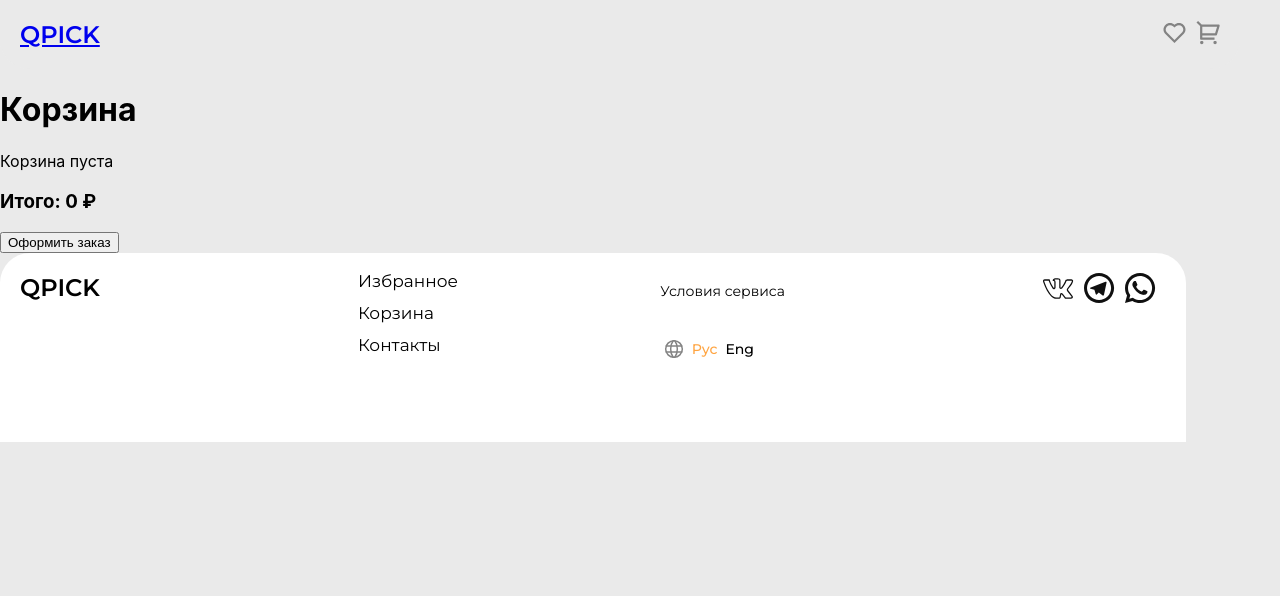
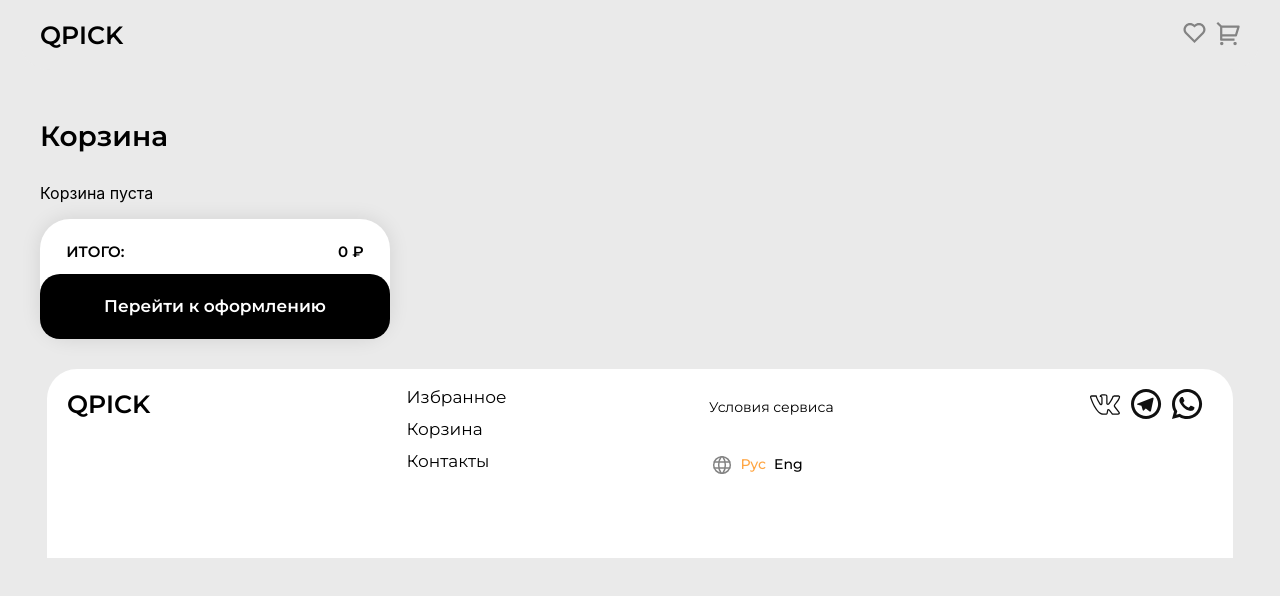
Before and after one commit to Fencerror/QPickShop, a React (Create React App) app: page /cart in a window 1280 px wide. Shown: the top 596 px of the page. Built offline with nearby package versions, Linux system fonts and the light colour scheme.

Commit message:
starting work on the cart page

```diff
--- a/src/entities/product/mock/headphones.ts
+++ b/src/entities/product/mock/headphones.ts
@@ -19,5 +19,26 @@ export const headphones = [
     title: "Apple EarPods",
     price: 2127,
     rate: 3.6,
+  },
+  {
+    id: 4,
+    img: "/assets/products/AppleBYZS852I.png",
+    title: "Apple BYZ S852I",
+    price: 2927,
+    rate: 4.7,
+  },
+  {
+    id: 5,
+    img: "/assets/products/AppleEarPods.png",
+    title: "Apple EarPods",
+    price: 3927,
+    rate: 2.7,
+  },
+  {
+    id: 6,
+    img: "/assets/products/appleairpods3.png",
+    title: "Apple EarPods",
+    price: 2127,
+    rate: 3.6,
   }
 ] as const;
--- a/src/pages/cart-page/index.tsx
+++ b/src/pages/cart-page/index.tsx
@@ -2,7 +2,7 @@ import { Link } from "react-router-dom";
 import styles from "./styles.module.css";
 import { CartItemCard } from "../../widgets/cart-item-card";
 import { useCart } from "../../entities/cart/model";
-
+import { TotalPrice } from "../../widgets/total-price";
 
 
 export const CartPage = () => {
@@ -14,10 +14,10 @@ export const CartPage = () => {
   } = useCart();
 
   return (
-    <div>
-      <header className={styles["catalog-header"]}>
+    <div className={styles["cart-page"]}>
+      <header className={styles["cart-header"]}>
         <div className={styles["shop-name-text"]}>
-          <Link to="/catalog"><h3><b>QPICK</b></h3></Link>
+          <Link to="/catalog"  className={styles["shop-name-text-link"]} ><h3><b>QPICK</b></h3></Link>
         </div>
         <div className={styles["header-buttons"]}>
           <a href="#">
@@ -48,10 +48,8 @@ export const CartPage = () => {
           </div>
         )}
 
-        <div className={styles.summary}>
-          <h3>Итого: {totalPrice} ₽</h3>
-          <button className={styles.checkoutButton}>Оформить заказ</button>
-        </div>
+        <TotalPrice totalPrice={totalPrice} />
+
       </main>
       <footer className={styles["catalog-footer"]}>
          <div className={styles["shop-name-text"]}>
--- a/src/pages/cart-page/styles.module.css
+++ b/src/pages/cart-page/styles.module.css
@@ -1,11 +1,11 @@
-.catalog-page{
+.cart-page{
   display: flex;
   flex-direction: column;
   align-items: center;
   background-color: var(--bg-color);
 }
 
-.catalog-header {
+.cart-header {
   display: flex;
   position: sticky;
   top:0;
@@ -17,12 +17,23 @@
   width: 1200px;
 }
 
+
 .shop-name-text h3 {
   font-family: 'Montserrat', sans-serif;
-  font-size: 24px;
+  font-size: 25px;
   font-weight: 700;
   margin: 0;
 }
+
+.shop-name-text-link {
+  text-decoration: none;
+  color: black;
+  font-size: 25px;
+  font-family: 'Montserrat', sans-serif;
+  font-weight: 700;
+  margin: 0;
+}
+
 
 .header-buttons {
   display: flex;
@@ -30,16 +41,61 @@
   gap: 10px;
 }
 
-.catalog-main {
-  padding: 20px;
+.main {
+  flex: 1;
+  padding: 30px;
+  max-width: 1200px;
+  margin: 0 auto;
+  width: 100%;
 }
 
-.headphones-section h5 {
+.main h1 {
   font-family: 'Montserrat', sans-serif;
-  font-size: 18px;
+  font-size: 28px;
   font-weight: 600;
-  margin-bottom: 15px;
+  margin-bottom: 30px;
 }
+
+/* Список товаров */
+.itemsList {
+  display: flex;
+  flex-direction: column;
+  gap: 20px;
+  margin-bottom: 40px;
+}
+
+/* Блок итого */
+.summary {
+  background-color: #fff;
+  border-radius: 30px;
+  padding: 20px;
+  display: flex;
+  flex-direction: column;
+  align-items: flex-end;
+  gap: 15px;
+}
+
+.summary h3 {
+  font-family: 'Montserrat', sans-serif;
+  font-size: 20px;
+  font-weight: 600;
+  margin: 0;
+}
+
+.checkoutButton {
+  background-color: #101010;
+  color: white;
+  border: none;
+  border-radius: 10px;
+  padding: 12px 24px;
+  font-family: 'Montserrat', sans-serif;
+  font-size: 16px;
+  font-weight: 600;
+  cursor: pointer;
+  transition: background-color 0.2s;
+}
+
+
 
 .catalog-footer {
   background-color: #fff;
--- a/src/pages/catalog-page/index.tsx
+++ b/src/pages/catalog-page/index.tsx
@@ -1,6 +1,6 @@
 import { Link } from "react-router-dom";
 import { headphones } from "../../entities/product/mock/headphones";
-import ProductCard from "../../widgets/product-card";
+import ProductCard from "../../widgets/catalog-item-card";
 import styles from "./styles.module.css";
 import { CartButton } from "../../widgets/cart-button";
 import { wirelessHeadphones } from "../../entities/product/mock/wirelessheadphones";
--- a/src/pages/catalog-page/styles.module.css
+++ b/src/pages/catalog-page/styles.module.css
@@ -19,7 +19,7 @@
 
 .shop-name-text h3 {
   font-family: 'Montserrat', sans-serif;
-  font-size: 24px;
+  font-size: 25px;
   font-weight: 700;
   margin: 0;
 }
--- /dev/null
+++ b/src/widgets/total-price/index.tsx
@@ -0,0 +1,24 @@
+import styles from './styles.module.css'
+
+interface TotalPriceProps {
+  totalPrice: number;
+}
+
+export const TotalPrice = ({totalPrice}: TotalPriceProps) => {
+  return (
+    <div className={styles.summary}>
+      <div className={styles.summaryTitle}>
+        <div className={styles.summaryTitleText}>
+          ИТОГО:
+        </div>
+        <div className={styles.summaryTitlePrice}>
+          {totalPrice} ₽
+        </div>
+      </div>
+
+      <div className={styles.summaryLink}>
+        <a className={styles.checkoutLink}>Перейти к оформлению</a>
+      </div>
+    </div>
+  )
+}
--- /dev/null
+++ b/src/widgets/total-price/styles.module.css
@@ -0,0 +1,44 @@
+.summary {
+  display: flex;
+  flex-direction: column;
+  align-items: center;
+  justify-content: space-between;
+  background-color: white;
+  width: 350px;
+  height: 120px;
+  top: 133px;
+  left: 925px;
+  border-radius: 30px;
+  box-shadow: 0 0 20px 0 rgba(0, 0, 0, 0.1);
+}
+
+.summaryTitle {
+  margin-top: 25px;
+  display:flex;
+  justify-content: space-between;
+  width: 85%;
+  font-family: 'Montserrat', sans-serif;
+  font-weight: 600;
+  font-size: 15px;
+  line-height: 100%;
+  letter-spacing: 0%;
+  align-items: center;
+}
+
+.summaryLink {
+  font-family: 'Montserrat', sans-serif;
+  font-weight: 600;
+  font-size: 17px;
+  line-height: 100%;
+  letter-spacing: 0%;
+  text-align: center;
+  background-color: black;
+  border-radius: 20px;
+  color: white;
+  width:100%;
+  height:65px;
+  display: flex;
+  align-items: center;
+  justify-content: center;
+  cursor: pointer;
+}
```
Also changed, not shown: src/widgets/catalog-item-card/index.tsx (renamed from src/widgets/product-card/index.tsx), src/widgets/catalog-item-card/styles.module.css (renamed from src/widgets/product-card/styles.module.css).
